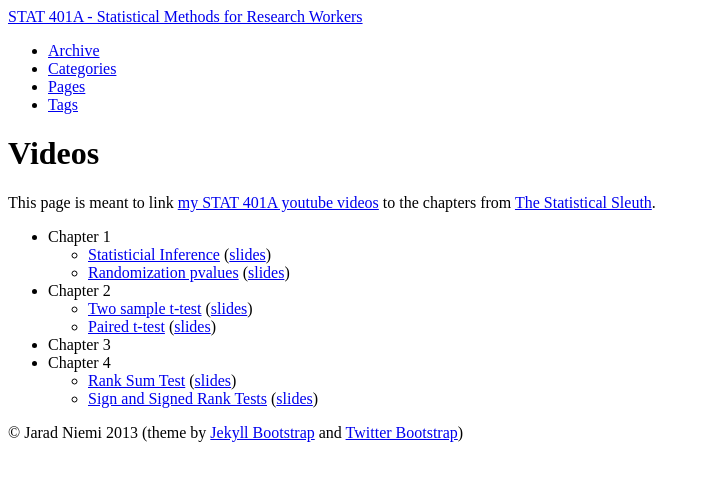
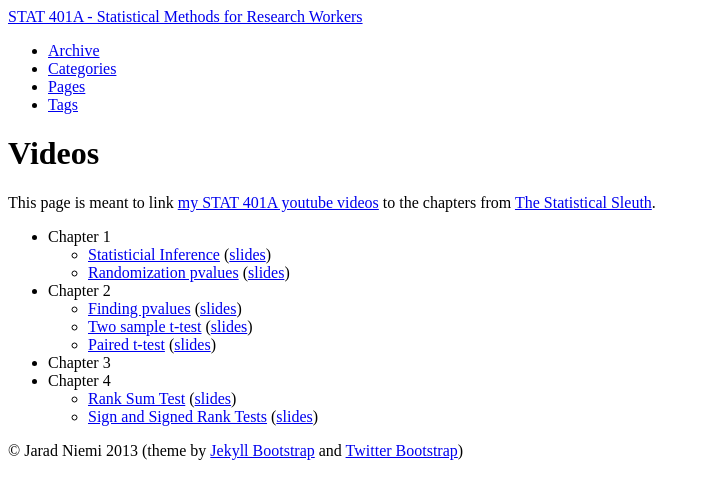
Before and after one commit to jarad/stat401A, a Jekyll site: the page built from videos.md, in a window 1280 px wide. Shown: the top 499 px of the page, without its empty margins (0-710 px from the left). Built offline with Jekyll 4.4.1, drawn with Linux system fonts in a browser that asks for light colours.

Commit message:
added finding pvalues video

```diff
--- a/videos.md
+++ b/videos.md
@@ -11,6 +11,7 @@ This page is meant to link [my STAT 401A youtube videos](http://www.youtube.com/
   - [Statisticial Inference](http://youtu.be/lcfyx73cfCc) ([slides]({{BASE_PATH}}/slides/M0-Lec3-Inference.pdf))
   - [Randomization pvalues](http://youtu.be/Z-x31fpaDaI) ([slides]({{BASE_PATH}}/slides/M0-Lec4-Inference.pdf))
 - Chapter 2
+  - [Finding pvalues](http://www.youtube.com/watch?v=KWsCsHwb5-k&feature=youtube_gdata) ([slides]({{BASE_PATH}}/slides/M1-Lec5-FindingPvalues.pdf))
   - [Two sample t-test](http://www.youtube.com/watch?v=anu13FU4Gow&feature=youtube_gdata) ([slides]({{BASE_PATH}}/slides/M1-Lec1-TwoSampleTtest.pdf))
   - [Paired t-test](http://www.youtube.com/watch?v=ycJEDoCdJ2M&feature=youtube_gdata) ([slides]({{BASE_PATH}}/slides/M1-Lec2-PairedTtest.pdf))
 - Chapter 3
```
Also changed, not shown: 1 other file.
